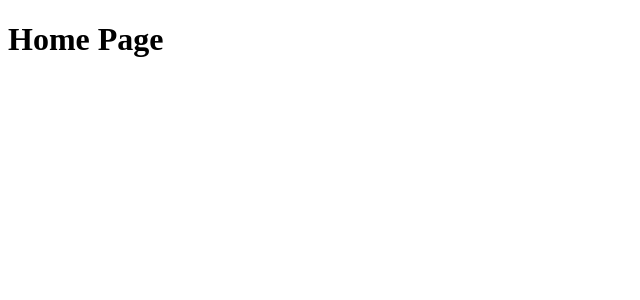
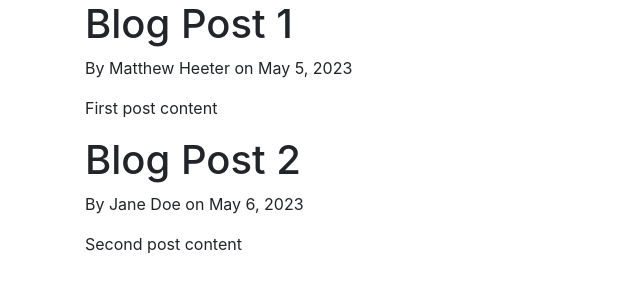
Before and after one commit to mattheeter/Flask-Tutorial, a Flask app: page / in a window 1280 px wide. Shown: the top 300 px of the page, without its empty margins (0-640 px from the left). Run offline with Flask 3, Linux system fonts and the light colour scheme.

Commit message:
Adding dummy post data, a layout html file, and bootstrap

```diff
--- a/app.py
+++ b/app.py
@@ -9,19 +9,35 @@
 # If script is run with Python directly, __name__ == __main__
 app = Flask(__name__)
 
+# Adding dummy data to show how data is passed to the app using list of dictionaries
+posts = [
+    {
+        "author":"Matthew Heeter",
+        "title":"Blog Post 1",
+        "content":"First post content",
+        "date_posted":"May 5, 2023"
+    },
+    {
+        "author":"Jane Doe",
+        "title":"Blog Post 2",
+        "content":"Second post content",
+        "date_posted":"May 6, 2023"
+    }
+]
+
 # Routes are what are typed into browser to go to different pages (home, about, etc.)
 # / says this is the root or home page of the website
 @app.route("/") # Called a decorator, specifically the route decorator
 @app.route("/home") # Adding second decorator so that you can use both / and /home to go to the home page
 def home():
-    return render_template('home.html')
+    return render_template('home.html', posts=posts) # Using posts variable to pass data to templates
 # Need to run "set FLASK_APP=flaskblog.py" before running - Nevermind, just set the file name to app.py
 # To run use: "flask run" - still need to do this - After adding below conditional, just run using typical run button
 
 # Adding an about route
 @app.route("/about")
 def about():
-    return render_template('about.html')
+    return render_template('about.html', title="About") # Passing in title so that default from template's else is not used
 
 # Only true when this script is run directly, as stated above
 if __name__ == "__main__":
--- a/templates/home.html
+++ b/templates/home.html
@@ -1,9 +1,8 @@
-<!DOCTYPE html>
-<html>
-<head>
-    <title></title>
-</head>
-<body>
-    <h1>Home Page</h1>
-</body>
-</html>
+{% extends "layout.html" %}
+{% block content %}
+    {% for post in posts %}
+        <h1>{{ post.title }}</h1>
+        <p>By {{ post.author }} on {{ post.date_posted }}</p>
+        <p>{{ post.content }}</p>
+    {% endfor %}
+{% endblock content %}
--- /dev/null
+++ b/templates/layout.html
@@ -0,0 +1,28 @@
+<!DOCTYPE html>
+<html>
+<head>
+    <!-- Required meta tags -->
+    <meta charset="utf-8">
+    <meta name="viewport" content="width=device-width, initial-scale=1, shrink-to-fit=no">
+
+    <!-- Bootstrap CSS -->
+    <link rel="stylesheet" href="https://cdn.jsdelivr.net/npm/bootstrap@4.3.1/dist/css/bootstrap.min.css" integrity="sha384-ggOyR0iXCbMQv3Xipma34MD+dH/1fQ784/j6cY/iJTQUOhcWr7x9JvoRxT2MZw1T" crossorigin="anonymous">
+
+    {% if title %}
+    <title>Flask Blog - {{ title }}</title>
+    {% else %}
+    <title>Flask Blog</title>
+    {% endif %}
+</head>
+<body>
+    <div class="container">
+        {% block content %}{% endblock %}
+    </div>
+
+    <!-- Optional JavaScript -->
+    <!-- jQuery first, then Popper.js, then Bootstrap JS -->
+    <script src="https://code.jquery.com/jquery-3.3.1.slim.min.js" integrity="sha384-q8i/X+965DzO0rT7abK41JStQIAqVgRVzpbzo5smXKp4YfRvH+8abtTE1Pi6jizo" crossorigin="anonymous"></script>
+    <script src="https://cdn.jsdelivr.net/npm/popper.js@1.14.7/dist/umd/popper.min.js" integrity="sha384-UO2eT0CpHqdSJQ6hJty5KVphtPhzWj9WO1clHTMGa3JDZwrnQq4sF86dIHNDz0W1" crossorigin="anonymous"></script>
+    <script src="https://cdn.jsdelivr.net/npm/bootstrap@4.3.1/dist/js/bootstrap.min.js" integrity="sha384-JjSmVgyd0p3pXB1rRibZUAYoIIy6OrQ6VrjIEaFf/nJGzIxFDsf4x0xIM+B07jRM" crossorigin="anonymous"></script>
+</body>
+</html>
```
Also changed, not shown: templates/about.html (+3 -8 lines).
